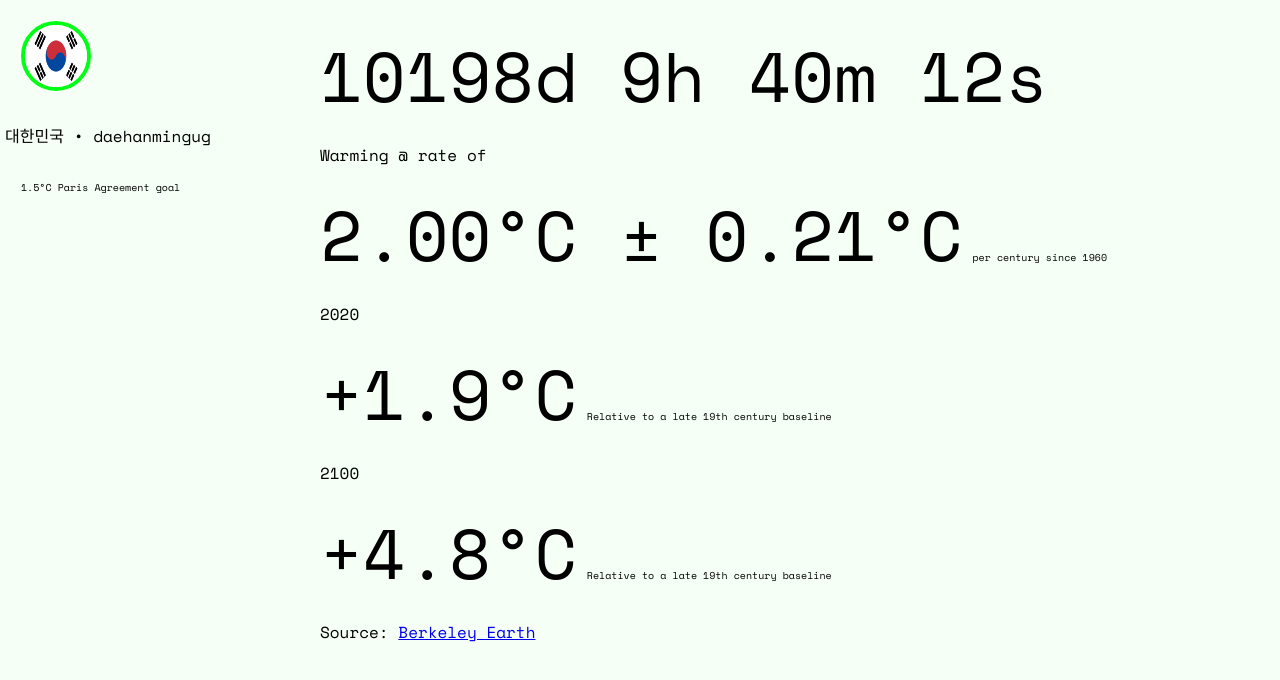
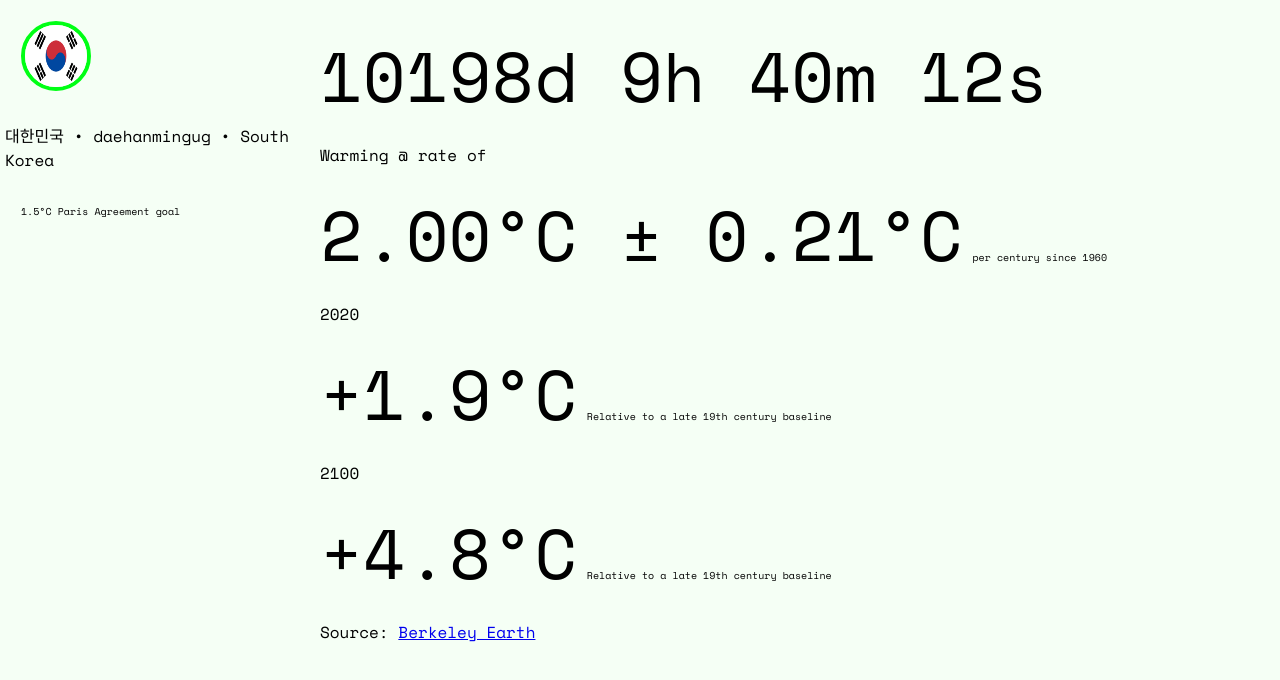
Before and after one commit to zero2050net/kr, a plain HTML site: page index.html in a window 1280 px wide. Shown: the top 680 px of the page. Drawn offline with nearby package versions, Linux system fonts and the light colour scheme; a web font is replaced by a local one.

Commit message:
Update index.html

```diff
--- a/index.html
+++ b/index.html
@@ -58,7 +58,7 @@ p4 {
 
 <div class="sidenav">
   <a href="https://zero2050.net"><img src="kr.png" alt="Avatar" class="avatar"></a>
-  <p>대한민국 • daehanmingug</p>
+  <p>대한민국 • daehanmingug • South Korea</p>
   <p2><a href="https://parisagreement.zero2050.net" target="_blank">1.5°C Paris Agreement goal</a></p2>
 </div>
 
```
